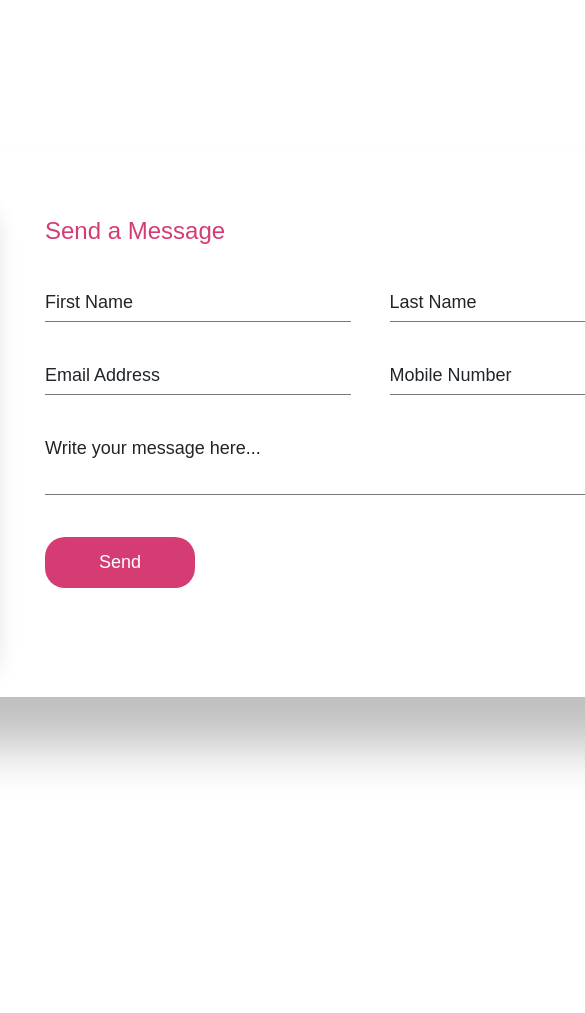
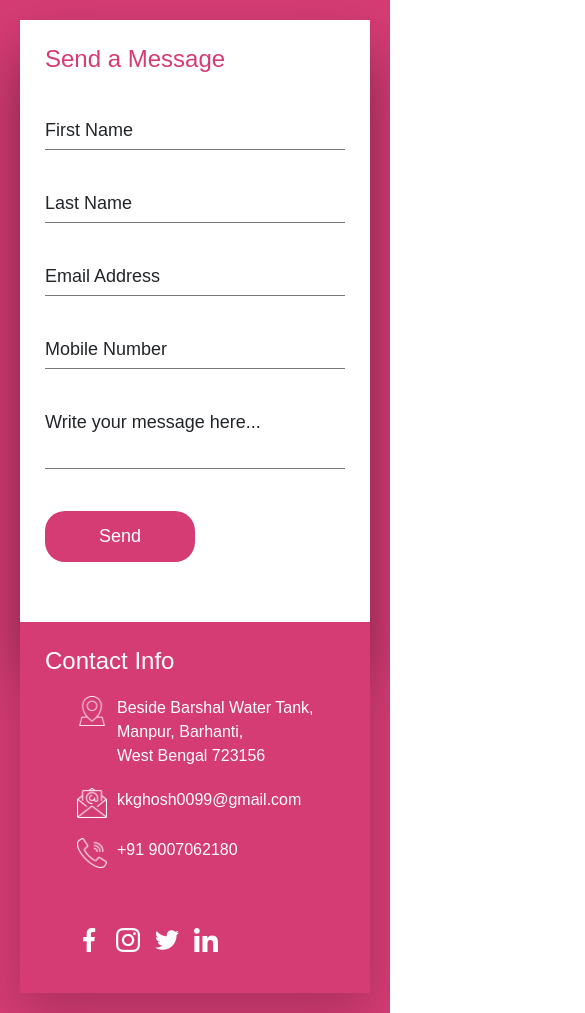
Before and after one commit to rishita-chouhan25/wflower, a React (Create React App) app: page /contact in a window 390 px wide. Shown: the top 1013 px of the page, 585 px wide, since content can reach past the window. Before the commit the page ends 844 px from the top, so only its background shows below. Built offline with nearby package versions, Linux system fonts and the light colour scheme.

Commit message:
ft(gallery,contact,footer)mobile view ready

```diff
--- a/src/componants/Home.js
+++ b/src/componants/Home.js
@@ -47,7 +47,7 @@ const Home = () => {
 
                     {/* <div classNameName='col-1'></div> */}
 
-                    <section className="section_container booking__container">
+                    <section className="booking__container">
                         <div className="booking__form">
                             <div className="input__group input__btn">
                                 <a href="https://wa.link/at5ion">
--- a/src/componants/styles/contact.css
+++ b/src/componants/styles/contact.css
@@ -163,3 +163,75 @@
     max-width: 150px;
     padding: 12px;
 }
+
+@media (max-width: 1200px) {
+    .container1 {
+        width: 90%;
+        min-width: auto;
+        margin: 20px;
+        box-shadow: 0 20px 50px rgba(0, 0, 0, 0.2);
+    }
+    .container1 .contactInfo1 {
+        top: 0;
+        /* height: 550px; */
+        position: relative;
+        box-shadow: none;
+        /* border-radius: 0px; */
+    }
+    .container1 .contactForm1{
+        position: relative;
+        margin-left: 0;
+        border: nonex;
+    }
+}
+
+@media (max-width: 991px) {
+    .section1 {
+        display: flex;
+        justify-content: center;
+        align-items: center;
+        min-height: 100vh;
+        background: #D53c74;
+    }
+    .container1 {
+        display: flex;
+        flex-direction: column-reverse;
+        width: 100%;
+        height: auto;
+    }
+    .container1 .contactInfo1 {
+        width: 100%;
+        height: auto;
+        /* flex-direction: row; */
+        border-radius: 0px;
+        position: relative;
+    }
+    .container1 .contactInfo1 ul.sci {
+        position: relative;
+        display: flex;
+        justify-content: center;
+        align-items: center;
+    }
+    .container1 .contactForm1 {
+        width: 100%;
+        height: auto;
+        border-radius: 0px;
+    }
+}
+
+@media (max-width: 600px) {
+    .container1 .contactInfo1 {
+        padding: 25px;
+        flex-direction: column;
+        align-items: flex-start;
+    }
+    .container1 .contactInfo1 ul.sci {
+        margin-top: 40px;
+    }
+    .container1 .contactForm1 {
+        padding: 25px;
+    }
+    .container1 .contactForm1 .formBox1 .inputBox1.w50 {
+        width: 100%;
+    }
+}
--- a/src/componants/styles/footer.css
+++ b/src/componants/styles/footer.css
@@ -8,10 +8,15 @@
     grid-template-columns: repeat(4, 1fr);
 }
 }
-@media (width < 576px){
+@media (width > 576px){
 .footer__container {
     grid-template-columns: repeat(2, 1fr);
 }
+}
+@media (width < 376px){
+    .footer__container {
+        grid-template-columns: repeat(1, 1fr);
+    }
 }
 .footer__container {
     display: grid;
--- a/src/componants/styles/gallery.css
+++ b/src/componants/styles/gallery.css
@@ -30,3 +30,30 @@
     transform: matrix3d(1, 0, 0, 0, 0, 1, 0, 0, 0, 0, 1, 0, 0, 0, 0, 1);
     transition: opacity 1s cubic-bezier(0.5, 0, 0, 1) 0.5s, transform 1s cubic-bezier(0.5, 0, 0, 1) 0.5s;
 }
+
+@media (max-width: 991px) {
+    .container11 {
+        grid-template:
+        "1fr 1fr 1fr" 250px
+        "1fr 1fr 1fr" 250px
+        "1fr 1fr 1fr" 250px
+        "1fr 1fr 1fr" 250px
+        "1fr 1fr 1fr" 250px;
+
+    }
+}
+
+@media (max-width: 768px) {
+    .container11 {
+        grid-template:
+        "1fr 1fr" 200px
+        "1fr 1fr" 200px
+        "1fr 1fr" 200px
+        "1fr 1fr" 200px
+        "1fr 1fr" 200px
+        "1fr 1fr" 200px
+        "1fr 1fr" 200px;
+
+    }
+
+}
--- a/src/componants/styles/home.css
+++ b/src/componants/styles/home.css
@@ -144,10 +144,51 @@ a{
 }
 
 
-.booking__container {
+/* .booking__container {
     padding-block: 0;
     margin: 0 11rem;
-}
+} */
+
+/* For screens smaller than 576px (extra small devices) */
+@media (max-width: 575.98px) {
+    .booking__container {
+      max-width: 100%;
+      padding-right: 15px;
+      padding-left: 15px;
+    }
+  }
+
+  /* For screens between 576px and 767.98px (small devices) */
+  @media (min-width: 576px) and (max-width: 767.98px) {
+    .booking__container {
+      max-width: 540px;
+      margin: 0 1rem;
+    }
+  }
+
+  /* For screens between 768px and 991.98px (medium devices) */
+  @media (min-width: 768px) and (max-width: 991.98px) {
+    .booking__container {
+      max-width: 720px;
+      margin: 0 1rem;
+    }
+  }
+
+  /* For screens between 992px and 1199.98px (large devices) */
+  @media (min-width: 992px) and (max-width: 1199.98px) {
+    .booking__container {
+      max-width: 960px;
+      margin: 0 5rem;
+    }
+  }
+
+  /* For screens 1200px and larger (extra large devices) */
+  @media (min-width: 1200px) {
+    .booking__container {
+      max-width: 1140px;
+      margin: 0 11rem;
+    }
+  }
 
 
 .booking__form {
```
